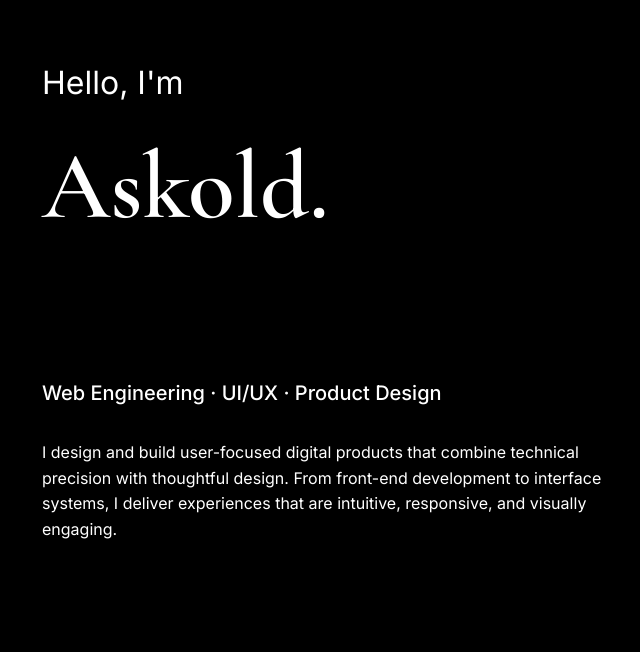
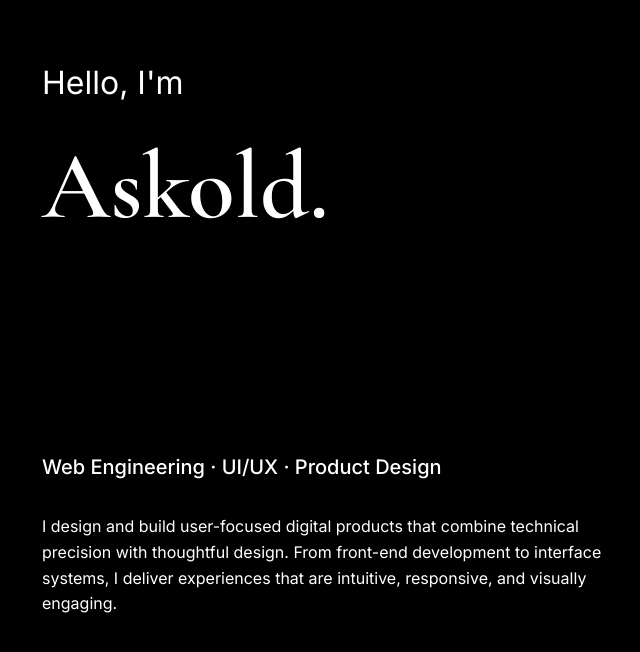
Before and after one commit to askoldas/Cv, a Next.js app: page / in a window 1280 px wide. Shown: the top 652 px of the page, without its empty margins (22-662 px from the left). Built offline with nearby package versions, Linux system fonts and the light colour scheme.

Commit message:
styled hero

```diff
--- a/next.config.ts
+++ b/next.config.ts
@@ -3,8 +3,8 @@ import type { NextConfig } from "next";
 const nextConfig: NextConfig = {
   output: "export",
   distDir: "docs",
-  basePath: "/Cv",
-  assetPrefix: "/Cv",
+  // basePath: "/Cv",
+  // assetPrefix: "/Cv",
   images: {
     unoptimized: true,
   },
--- a/src/components/hero/HeroContentBlock.tsx
+++ b/src/components/hero/HeroContentBlock.tsx
@@ -12,7 +12,7 @@ export default function HeroContentBlock({
   outroRef: RefObject<HTMLDivElement | null>
 }) {
   return (
-    <>
+    <div className={styles.blockWrapper}>
       <div ref={introRef} className={styles.introBlock}>
         <h2 className={styles.headlineSecondary}>
           Web Engineering · UI/UX · Product Design
@@ -32,6 +32,6 @@ export default function HeroContentBlock({
           <Link href="/about" className={`${styles.cta} ${styles.outlined}`}>Resume</Link>
         </div>
       </div>
-    </>
+    </div>
   )
 }
--- a/src/components/hero/HeroSection.module.scss
+++ b/src/components/hero/HeroSection.module.scss
@@ -23,7 +23,6 @@
   flex: 1;
   display: flex;
   flex-direction: column;
-  justify-content: flex-start;
   padding: clamp(1.5rem, 5vw, 4rem);
   z-index: 10;
   min-height: 100vh;
@@ -31,9 +30,42 @@
   @media (max-width: 640px) {
     position: relative;
     z-index: 1;
+    align-items: flex-start;
+    text-align: left;
+    min-width: 100%;
   }
 }
 
+.headlineWrapper {
+  width: 100%;
+  margin-bottom: 2rem;
+}
+
+/* Content block wrapper */
+.blockWrapper {
+  position: relative;
+  width: 100%;
+  margin-top: auto;
+  min-height: 220px; // ✅ guarantees space
+}
+
+/* Intro / Outro Blocks */
+.introBlock,
+.outroBlock {
+  width: 100%;
+  opacity: 0;
+  z-index: 0;
+  pointer-events: none;
+  transition: opacity 0.4s ease;
+
+  @media (max-width: 640px) {
+    position: absolute;
+    top: 0;
+    left: 0;
+  }
+}
+
+/* Right Video Section */
 .rightVideo {
   flex: 1;
   display: flex;
@@ -60,21 +92,19 @@
   }
 }
 
-/* Headline */
+/* Headline Text */
 .headlinePrimary {
   position: relative;
   font-family: var(--font-inter);
   font-size: 3rem;
   font-weight: 600;
   line-height: 1.2;
-  margin-bottom: 4rem;
   display: flex;
   flex-direction: column;
   align-items: flex-start;
-  justify-content: flex-start;
   white-space: pre-wrap;
   gap: 0.8rem;
-  height: calc(3rem * 1.2 + 6.6rem + 0.8rem); // top line + bottom line + gap
+  height: calc(3rem * 1.2 + 6.6rem + 0.8rem);
 }
 
 .lineTop {
@@ -90,7 +120,7 @@
   width: 100%;
 }
 
-/* Highlighted full line */
+/* Highlighted Line */
 .wordHighlight {
   font-family: var(--font-cormorant);
   font-size: 6rem;
@@ -102,7 +132,7 @@
   }
 }
 
-/* Subheading and Paragraphs */
+/* Subheading / Paragraphs */
 .headlineSecondary {
   font-family: var(--font-inter);
   font-size: 1.25rem;
@@ -139,7 +169,6 @@
   text-align: center;
 }
 
-/* Solid button */
 .cta.solid {
   background: white;
   color: black;
@@ -151,7 +180,6 @@
   transform: translateY(-2px);
 }
 
-/* Outlined button */
 .cta.outlined {
   background: transparent;
   color: white;
@@ -163,7 +191,7 @@
   transform: translateY(-2px);
 }
 
-/* Cursor animation */
+/* Cursor */
 .cursor {
   display: inline-block;
   width: 1px;
@@ -177,11 +205,3 @@
   0%, 50% { opacity: 1; }
   50.01%, 100% { opacity: 0; }
 }
-
-/* Scroll-swappable blocks */
-.introBlock,
-.outroBlock {
-  width: 100%;
-  margin-top: auto;
-  transition: opacity 0.4s ease, transform 0.4s ease;
-}
--- a/src/components/hero/HeroSection.tsx
+++ b/src/components/hero/HeroSection.tsx
@@ -22,7 +22,6 @@ export default function HeroSection() {
   const [typingDone, setTypingDone] = useState(false)
   const [showCursor, setShowCursor] = useState(true)
 
-  // Typing on mount
   useEffect(() => {
     let index = 0
     const interval = setInterval(() => {
@@ -38,7 +37,6 @@ export default function HeroSection() {
     return () => clearInterval(interval)
   }, [])
 
-  // Scroll-driven headline text transition
   useEffect(() => {
     if (!typingDone || !sectionRef.current) return
 
@@ -57,12 +55,10 @@ export default function HeroSection() {
           setTypedText(introText)
         } else if (p >= 0.1 && p < 0.2) {
           const percent = 1 - (p - 0.1) / 0.1
-          const sliceLen = Math.round(introLen * percent)
-          setTypedText(introText.slice(0, sliceLen))
+          setTypedText(introText.slice(0, Math.round(introLen * percent)))
         } else if (p >= 0.2 && p < 0.3) {
           const percent = (p - 0.2) / 0.1
-          const sliceLen = Math.round(outroLen * percent)
-          setTypedText(outroText.slice(0, sliceLen))
+          setTypedText(outroText.slice(0, Math.round(outroLen * percent)))
         } else {
           setTypedText(outroText)
         }
@@ -72,44 +68,41 @@ export default function HeroSection() {
     return () => scroll.kill()
   }, [typingDone])
 
-  // Block transitions + video scroll sync
   useEffect(() => {
-    if (!sectionRef.current || !videoRef.current) return
+    if (!sectionRef.current || !videoRef.current || !introBlockRef.current || !outroBlockRef.current) return
 
     const video = videoRef.current
     const intro = introBlockRef.current
     const outro = outroBlockRef.current
     const section = sectionRef.current
 
-    // 1. Intro block fades out fully between 0% and ~30% scroll
-    gsap.fromTo(intro,
-      { opacity: 1 },
-      {
+    gsap.set(outro, { opacity: 0, pointerEvents: 'none', zIndex: 0 })
+    gsap.set(intro, { opacity: 1, pointerEvents: 'auto', zIndex: 1 })
+
+    gsap.to(intro, {
       opacity: 0,
+      pointerEvents: 'none',
+      zIndex: 0,
       scrollTrigger: {
         trigger: section,
         start: 'top top',
         end: 'top+=30%',
-          scrub: true,
-        },
+        scrub: true
       }
-    )
+    })
 
-    // 2. Outro block fades in after intro is gone (~30% onward)
-    gsap.fromTo(outro,
-      { opacity: 0 },
-      {
+    gsap.to(outro, {
       opacity: 1,
+      pointerEvents: 'auto',
+      zIndex: 1,
       scrollTrigger: {
         trigger: section,
         start: 'top+=32%',
         end: 'top+=50%',
-          scrub: true,
-        },
+        scrub: true
       }
-    )
+    })
 
-    // 3. Video scroll sync
     const maxVideoTime = 2
     let rafId: number
 
@@ -128,7 +121,6 @@ export default function HeroSection() {
     }
 
     rafId = requestAnimationFrame(updateVideo)
-
     return () => cancelAnimationFrame(rafId)
   }, [])
 
@@ -136,14 +128,16 @@ export default function HeroSection() {
     <section ref={sectionRef} className={styles.container}>
       <div className={styles.heroInner}>
         <div className={styles.leftText}>
+          <div className={styles.headlineWrapper}>
             <HeroHeadline typedText={typedText} showCursor={showCursor} />
+          </div>
           <HeroContentBlock introRef={introBlockRef} outroRef={outroBlockRef} />
         </div>
 
         <div className={styles.rightVideo}>
           <video
             ref={videoRef}
-            src="/Cv/intro.mp4"
+            src="/intro.mp4"
             muted
             playsInline
             preload="auto"
```
Also changed, not shown: 154 other files (tests, documents, lock files or other folders). Lines whose indentation alone changed are shown as unchanged.
